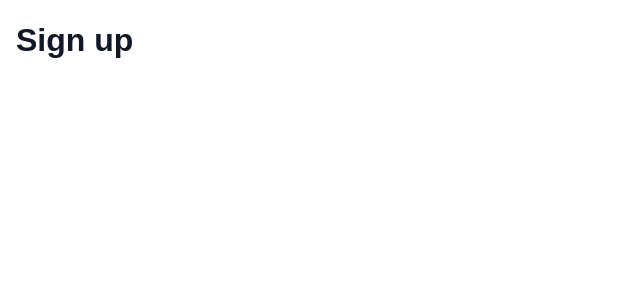
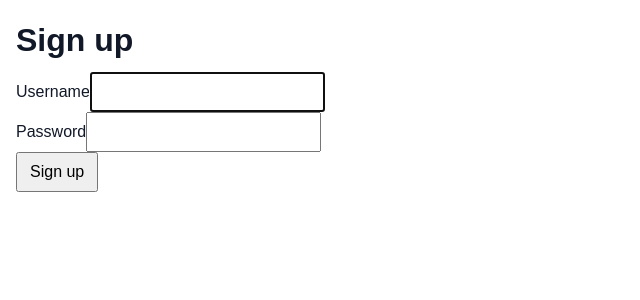
Before and after one commit to fvilers/fauna-twitter-clone, a React (Create React App) app: page /sign-up in a window 1280 px wide. Shown: the top 300 px of the page, without its empty margins (0-640 px from the left). Built offline with nearby package versions, Linux system fonts and the light colour scheme.

Commit message:
Add the SignUpForm component

```diff
--- a/package.json
+++ b/package.json
@@ -10,6 +10,7 @@
     "eject": "react-scripts eject"
   },
   "dependencies": {
+    "@hookform/resolvers": "^1.3.2",
     "@testing-library/jest-dom": "^5.11.4",
     "@testing-library/react": "^11.1.0",
     "@testing-library/user-event": "^12.1.10",
@@ -20,10 +21,12 @@
     "@types/react-router-dom": "^5.1.7",
     "react": "^17.0.1",
     "react-dom": "^17.0.1",
+    "react-hook-form": "^6.14.0",
     "react-router-dom": "^5.2.0",
     "react-scripts": "4.0.1",
     "typescript": "^4.0.3",
-    "web-vitals": "^0.2.4"
+    "web-vitals": "^0.2.4",
+    "yup": "^0.32.8"
   },
   "eslintConfig": {
     "extends": [
--- /dev/null
+++ b/src/components/SignUpForm.tsx
@@ -0,0 +1,63 @@
+import { yupResolver } from "@hookform/resolvers/yup";
+import React from "react";
+import { useForm } from "react-hook-form";
+import * as yup from "yup";
+import FormProps from "../types/FormProps";
+
+export type SignUpFormValues = {
+  username: string;
+  password: string;
+};
+
+const schema: yup.SchemaOf<SignUpFormValues> = yup.object().shape({
+  username: yup.string().label("Username").required().min(4).max(15),
+  password: yup.string().label("Password").required().min(6),
+});
+
+type Props = FormProps<SignUpFormValues>;
+
+function SignUpForm({ disabled, errorMessage, onSubmit }: Props) {
+  const { handleSubmit, register, errors } = useForm({
+    resolver: yupResolver(schema),
+  });
+
+  return (
+    <form noValidate onSubmit={handleSubmit(onSubmit)}>
+      <fieldset disabled={disabled}>
+        <div>
+          <label htmlFor="username">Username</label>
+          <input
+            autoComplete="username"
+            autoFocus
+            id="username"
+            name="username"
+            ref={register}
+          />
+          {errors.username && <span>{errors.username?.message}</span>}
+        </div>
+
+        <div>
+          <label htmlFor="password">Password</label>
+          <input
+            autoComplete="new-password"
+            id="password"
+            name="password"
+            ref={register}
+            type="password"
+          />
+          {errors.password && <span>{errors.password?.message}</span>}
+        </div>
+      </fieldset>
+
+      {errorMessage && <div>{errorMessage}</div>}
+
+      <div>
+        <button disabled={disabled} type="submit">
+          Sign up
+        </button>
+      </div>
+    </form>
+  );
+}
+
+export default SignUpForm;
--- a/src/containers/SignUp.tsx
+++ b/src/containers/SignUp.tsx
@@ -1,8 +1,14 @@
-import React from "react";
+import React, { useState } from "react";
+import SignUpForm from "../components/SignUpForm";
 
 function SignUp() {
   // TODO: handle sign up
-  return <div></div>;
+  const [busy, setBusy] = useState(false);
+  const handleSignUp = () => {
+    setBusy(true);
+  };
+
+  return <SignUpForm disabled={busy} onSubmit={handleSignUp} />;
 }
 
 export default SignUp;
--- a/src/index.css
+++ b/src/index.css
@@ -39,3 +39,22 @@ ul {
   margin: 0;
   padding: 0;
 }
+
+fieldset {
+  border: 0;
+  margin: 0;
+  padding: 0;
+}
+
+button,
+input {
+  font-family: var(--font-family);
+  font-size: 1rem;
+  line-height: 1.5;
+  padding: 0.375rem 0.75rem;
+}
+
+button:disabled {
+  pointer-events: none;
+  opacity: 0.65;
+}
--- /dev/null
+++ b/src/types/FormProps.ts
@@ -0,0 +1,7 @@
+type FormProps<T> = {
+  disabled?: boolean;
+  errorMessage?: string;
+  onSubmit: (values: T) => void;
+};
+
+export default FormProps;
```
Also changed, not shown: 1 other file (tests, documents, lock files or other folders).
